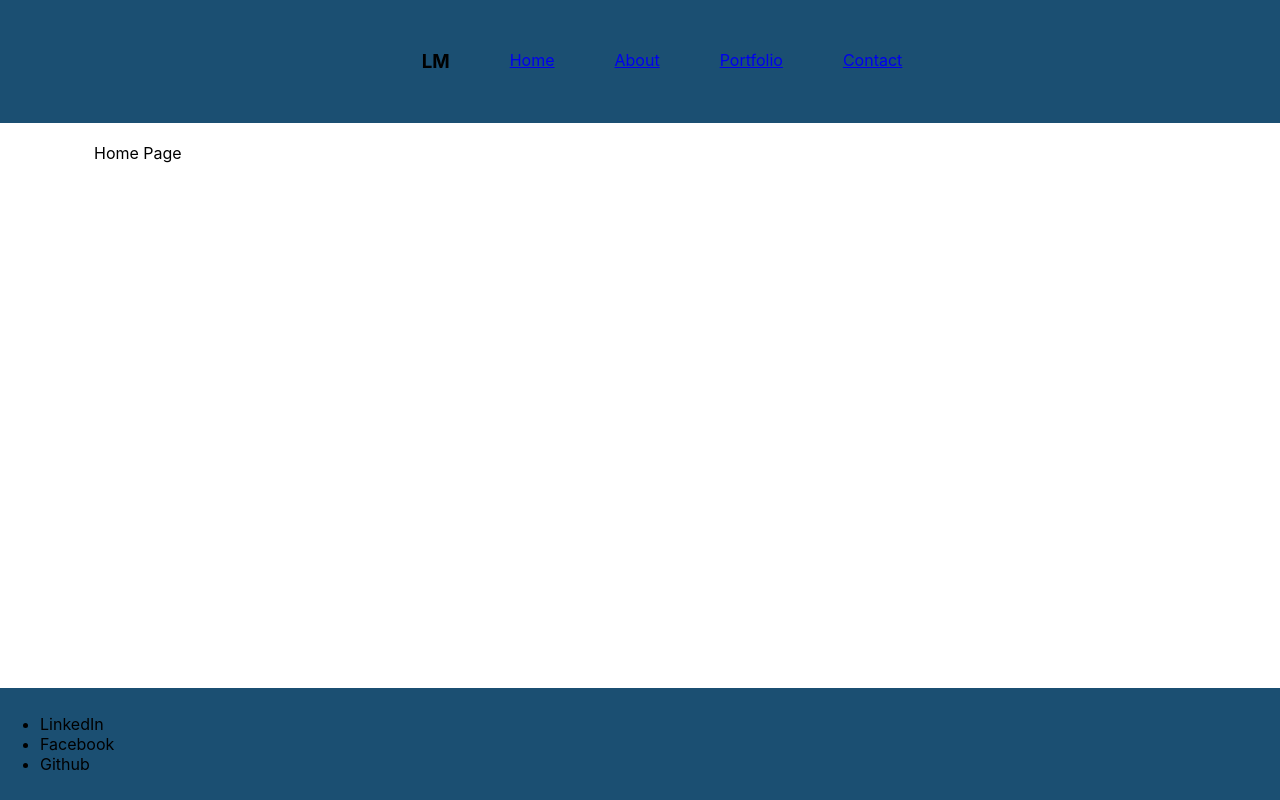
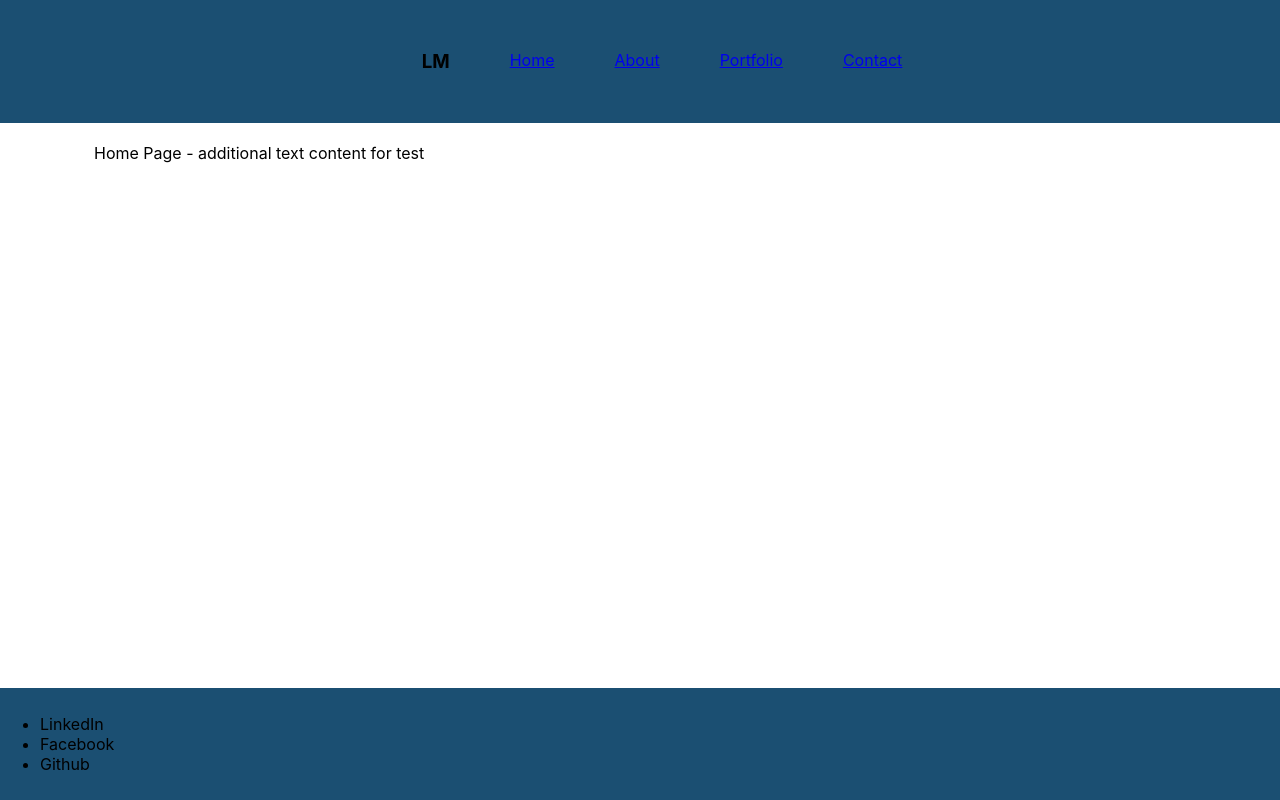
Before and after one commit to rlmgtr/resume, a React (Create React App) app: page / in a window 1280 px wide. Shown: the top 800 px of the page. Built offline with nearby package versions, Linux system fonts and the light colour scheme.

Commit message:
test for update

```diff
--- a/src/Pages/Home.js
+++ b/src/Pages/Home.js
@@ -3,7 +3,7 @@
 const Home = () => {
   return (
     <div>
-      Home Page
+      Home Page - additional text content for test
     </div>
   )
 }
```
